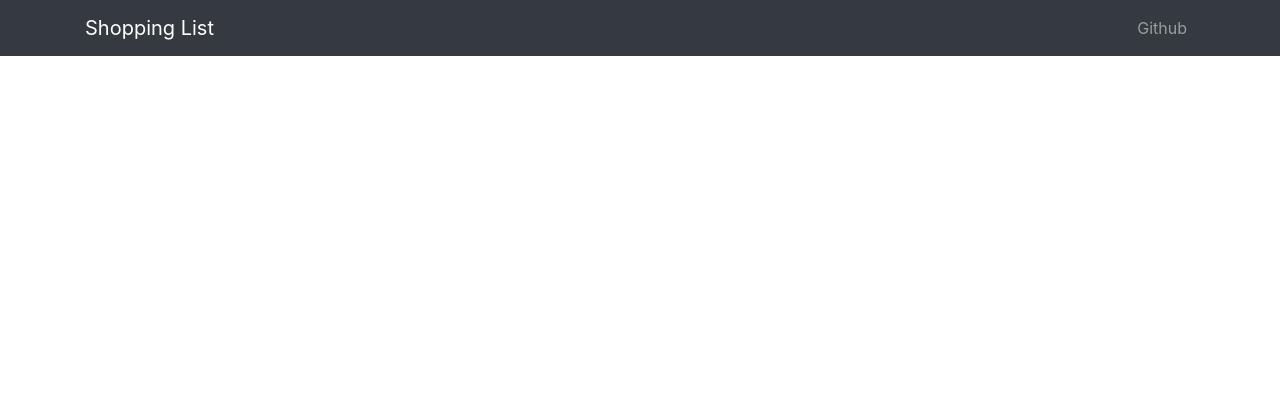
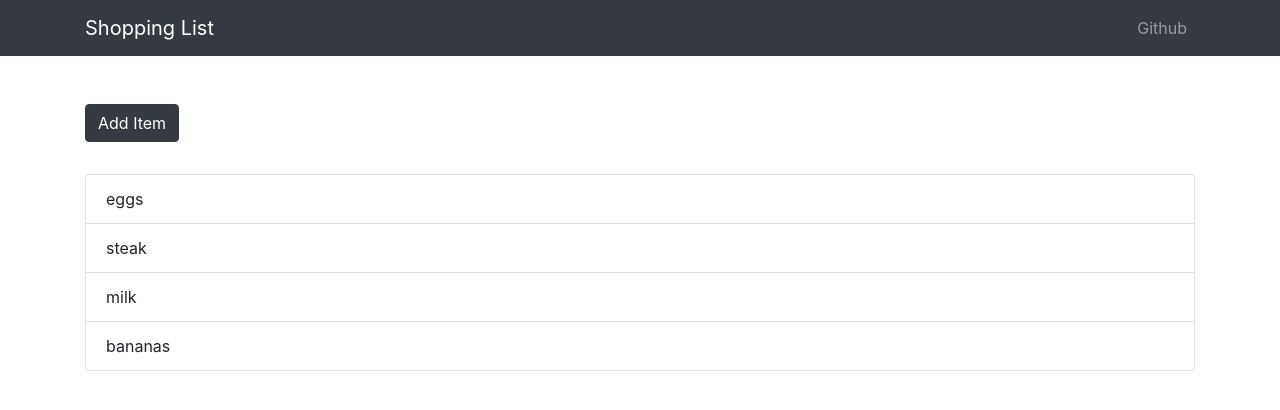
Before and after one commit to alphaseinor/mern_stack, a React (Create React App) app in the folder client/: page / in a window 1280 px wide. Shown: the top 410 px of the page. Built offline with nearby package versions, Linux system fonts and the light colour scheme.

Commit message:
added ShoppingList and inserted into App.js

```diff
--- a/client/src/App.js
+++ b/client/src/App.js
@@ -1,5 +1,6 @@
 import React, { Component } from 'react';
-import AppNavBar from './components/AppNavbar'
+import AppNavBar from './components/AppNavbar';
+import ShoppingList from './components/ShoppingList';
 
 import 'bootstrap/dist/css/bootstrap.min.css';
 import './App.css';
@@ -9,6 +10,7 @@
     return (
       <div className="App">
         <AppNavBar />
+        <ShoppingList />
       </div>
     );
   }
--- /dev/null
+++ b/client/src/components/ShoppingList.js
@@ -0,0 +1,54 @@
+import React, { Component } from 'react';
+import {
+    Container, ListGroup, ListGroupItem, Button
+} from 'reactstrap';
+import {
+    CSSTransition, TransitionGroup
+} from 'react-transition-group';
+import uuid from 'uuid';
+
+class ShoppingList extends Component {
+    state = {
+        items: [
+            {id: uuid(), name: 'eggs'},
+            {id: uuid(), name: 'steak'},
+            {id: uuid(), name: 'milk'},
+            {id: uuid(), name: 'bananas'}
+        ]
+    }
+
+    render() {
+        const { items } = this.state;
+        return(
+            <Container>
+                <Button
+                    color="dark"
+                    style={{marginBottom: '2rem'}}
+                    onClick={() =>{
+                        const name = prompt('Enter Item')
+                        if(name){
+                            this.setState(state => ({
+                                items: [...state.items, { id:uuid(), name }]
+                            }));
+                        }
+                    }}
+                >
+                Add Item
+                </Button>
+                <ListGroup>
+                    <TransitionGroup className = "shopping-list">
+                    {items.map(({id, name}) => (
+                        <CSSTransition key={id} timeout={500} classNames="fade">
+                            <ListGroupItem>
+                                {name}
+                            </ListGroupItem>
+                        </CSSTransition>
+                    ))}
+                    </TransitionGroup>
+                </ListGroup>
+            </Container>
+        );
+    }
+}
+
+export default ShoppingList;
```
